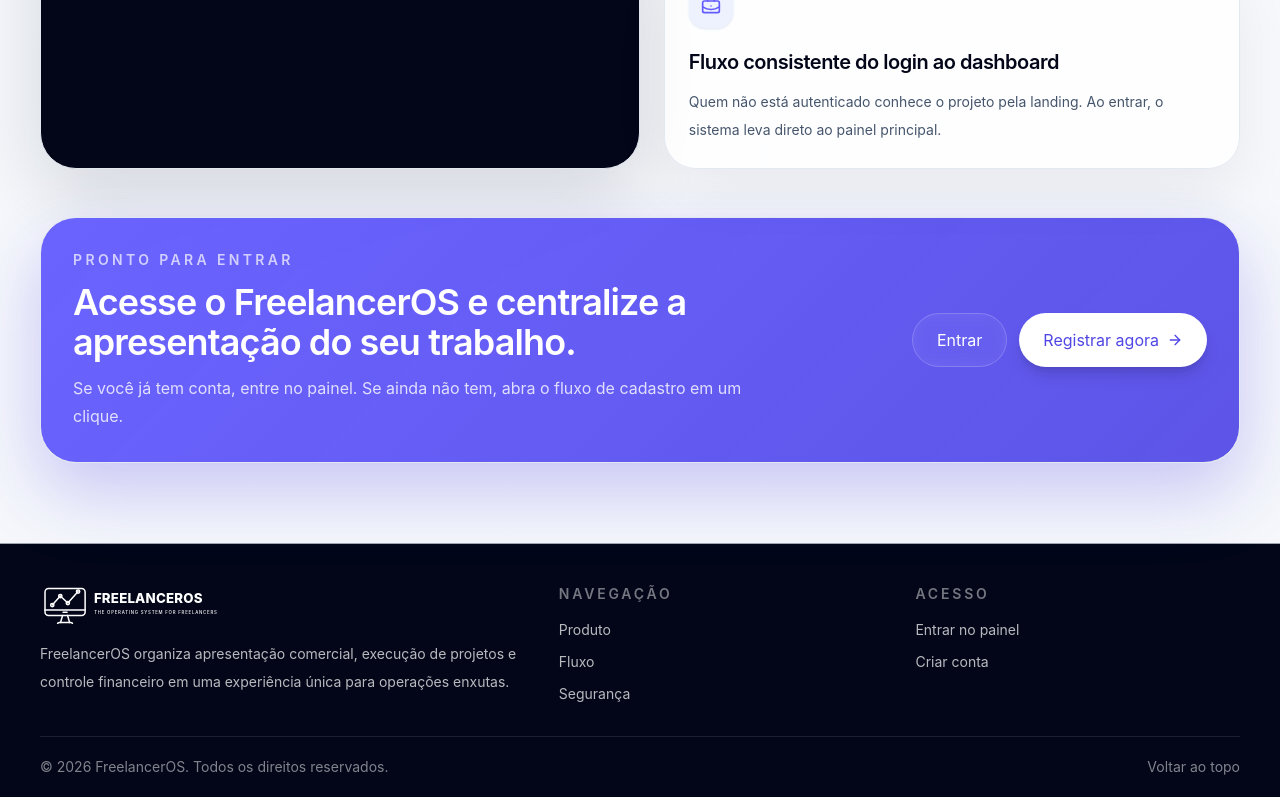
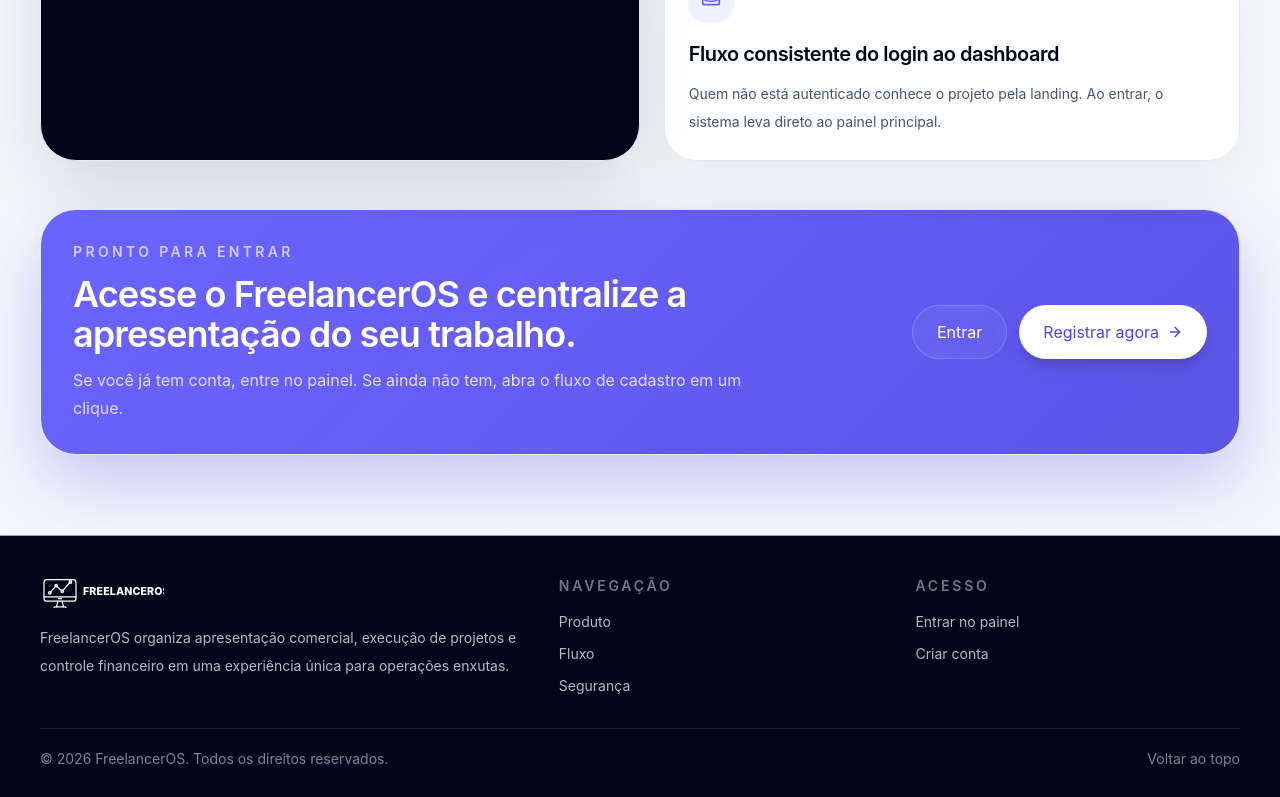
Before and after one commit to Jvictor3141/freelancerOS, a React (Vite) app: page / in a window 1280 px wide. Shown: the part 2000-2797 px from the top of the page. Built offline with nearby package versions, Linux system fonts and the light colour scheme; no server answers.

Commit message:
integracao da logo a pagina

```diff
--- a/index.html
+++ b/index.html
@@ -4,7 +4,18 @@
 <head>
   <meta charset="UTF-8" />
   <meta name="viewport" content="width=device-width, initial-scale=1.0" />
-  <title>FreelancerOS</title>
+  <title>FreelancerOS | Painel operacional para freelancers</title>
+  <meta
+    name="description"
+    content="FreelancerOS organiza clientes, projetos, propostas e pagamentos em um único painel para freelancers."
+  />
+  <meta name="theme-color" content="#1715b8" />
+  <link
+    rel="icon"
+    type="image/svg+xml"
+    href="/src/assets/freelanceros-mark.svg"
+  />
+  <link rel="apple-touch-icon" href="/src/assets/freelanceros-mark.svg" />
 </head>
 
 <body>
--- a/src/App.tsx
+++ b/src/App.tsx
@@ -1,5 +1,6 @@
 import { Suspense, lazy, useEffect, useRef } from 'react';
 import { Navigate, Route, Routes, useLocation } from 'react-router-dom';
+import { BrandLogo } from './components/BrandLogo';
 import { RouteTransition } from './components/RouteTransition';
 import { DashboardLayout } from './layout/DashboardLayout';
 import { LandingPage } from './pages/LandingPage';
@@ -42,7 +43,7 @@
 function LoadingState({ title, description }: LoadingStateProps) {
   return (
     <div className="motion-surface rounded-4xl border border-slate-200 bg-white/85 p-8 shadow-[0_24px_70px_rgba(15,23,42,0.08)] backdrop-blur">
-      <p className="text-sm font-medium text-slate-500">FreelancerOS</p>
+      <BrandLogo variant="lockup" className="h-8 w-auto" />
       <h1 className="mt-1 text-2xl font-semibold tracking-tight text-slate-950 sm:text-3xl">
         {title}
       </h1>
--- /dev/null
+++ b/src/components/BrandLogo.tsx
@@ -0,0 +1,36 @@
+import fullLogo from '../assets/freelanceros-logo.svg';
+import lockupLogo from '../assets/freelanceros-logo-lockup.svg';
+import markLogo from '../assets/freelanceros-mark.svg';
+
+type BrandLogoVariant = 'full' | 'lockup' | 'mark';
+type BrandLogoTone = 'brand' | 'inverse';
+
+type BrandLogoProps = {
+  variant?: BrandLogoVariant;
+  tone?: BrandLogoTone;
+  alt?: string;
+  className?: string;
+};
+
+const logoSources: Record<BrandLogoVariant, string> = {
+  full: fullLogo,
+  lockup: lockupLogo,
+  mark: markLogo,
+};
+
+export function BrandLogo({
+  variant = 'lockup',
+  tone = 'brand',
+  alt = 'FreelancerOS',
+  className,
+}: BrandLogoProps) {
+  return (
+    <img
+      src={logoSources[variant]}
+      alt={alt}
+      className={[className, tone === 'inverse' ? 'brightness-0 invert' : null]
+        .filter(Boolean)
+        .join(' ')}
+    />
+  );
+}
--- a/src/components/Header.tsx
+++ b/src/components/Header.tsx
@@ -1,6 +1,7 @@
 import { LogOut, Plus, ShieldCheck, UserRound } from 'lucide-react';
 import { useEffect, useRef, useState } from 'react';
 import { useNavigate } from 'react-router-dom';
+import { BrandLogo } from './BrandLogo';
 import { getErrorMessage } from '../lib/supabase';
 import { useAuthStore } from '../store/useAuthStore';
 
@@ -62,8 +63,17 @@
     <header className="sticky top-0 z-20 border-b border-slate-200 bg-white/85 backdrop-blur">
       <div className="grid grid-cols-[minmax(0,1fr)_auto] items-start gap-3 px-4 py-3 sm:px-6 lg:px-8 xl:items-center">
         <div className="min-w-0">
+          <div className="mb-3 flex items-center justify-between gap-3 xl:hidden">
+            <BrandLogo variant="lockup" className="h-7 w-auto" />
+            <span className="rounded-full border border-slate-200 bg-white px-3 py-1 text-xs font-semibold uppercase tracking-[0.18em] text-slate-400">
+              Painel
+            </span>
+          </div>
+          <p className="hidden text-xs font-semibold uppercase tracking-[0.18em] text-slate-400 xl:block">
+            FreelancerOS
+          </p>
           <h2 className="mt-1 text-xl font-semibold tracking-tight text-slate-950 lg:text-2xl">
-            Controle tudo sem virar refém de planilha
+            The Operating System for Freelancers
           </h2>
           <p className="text-sm font-medium capitalize text-slate-500">
             {formattedDate}
--- a/src/components/Sidebar.tsx
+++ b/src/components/Sidebar.tsx
@@ -1,4 +1,4 @@
-import { BriefcaseBusiness, ShieldCheck } from 'lucide-react';
+import { BrandLogo } from './BrandLogo';
 import { useAuthStore } from '../store/useAuthStore';
 import { NavigationList } from './navigation';
 
@@ -7,22 +7,21 @@
 
   return (
     <aside className="sticky top-0 hidden h-screen w-72 shrink-0 border-r border-slate-200 bg-white/90 px-5 py-6 backdrop-blur xl:flex xl:flex-col">
-      <div className="flex items-center gap-3 px-2">
-        <div className="flex h-11 w-11 items-center justify-center rounded-2xl bg-[#635bff] text-white shadow-lg shadow-indigo-200">
-          <BriefcaseBusiness size={20} />
-        </div>
-        <div>
-          <h1 className="text-lg font-semibold text-slate-900">
-            Painel operacional
-          </h1>
-        </div>
+      <div className="motion-surface rounded-[30px] border border-slate-200 bg-[linear-gradient(180deg,rgba(255,255,255,0.98),rgba(248,250,252,0.92))] p-5 shadow-[0_18px_40px_rgba(15,23,42,0.06)]">
+        <BrandLogo variant="lockup" className="h-9 w-auto" />
+        <p className="mt-4 text-xs font-semibold uppercase tracking-[0.18em] text-slate-400">
+          Painel operacional
+        </p>
+        <p className="mt-2 text-sm leading-6 text-slate-600">
+          Clientes, projetos, propostas e pagamentos no mesmo fluxo de trabalho.
+        </p>
       </div>
 
-      <NavigationList className="mt-10 space-y-2" />
+      <NavigationList className="mt-8 space-y-2" />
 
       <div className="motion-surface mt-auto rounded-3xl border border-slate-200 bg-slate-50 p-4">
-        <div className="mb-4 inline-flex rounded-2xl bg-white p-3 text-[#635bff] shadow-sm shadow-slate-200">
-          <ShieldCheck size={18} />
+        <div className="mb-4 inline-flex rounded-2xl bg-white p-3 shadow-sm shadow-slate-200">
+          <BrandLogo variant="mark" className="h-5 w-5" alt="" />
         </div>
         <p className="text-xs font-semibold uppercase tracking-[0.18em] text-slate-400">
           Conta conectada
--- a/src/pages/LandingPage.tsx
+++ b/src/pages/LandingPage.tsx
@@ -9,7 +9,7 @@
   Users,
 } from 'lucide-react';
 import { Link } from 'react-router-dom';
-import freelancerosLogo from '../assets/freelanceros-logo.svg';
+import { BrandLogo } from '../components/BrandLogo';
 
 const featureCards = [
   {
@@ -75,11 +75,7 @@
               to="/"
               className="inline-flex items-center gap-3 rounded-full px-2 py-1"
             >
-              <img
-                src={freelancerosLogo}
-                alt="FreelancerOS"
-                className="h-9 w-auto sm:h-10"
-              />
+              <BrandLogo variant="lockup" className="h-7 w-auto sm:h-8" />
             </Link>
 
             <nav className="hidden items-center gap-7 text-sm font-medium text-slate-600 lg:flex">
@@ -398,10 +394,10 @@
           <div className="mx-auto max-w-7xl px-5 py-10 sm:px-8 lg:px-10">
             <div className="grid gap-8 lg:grid-cols-[minmax(0,1.2fr)_minmax(12rem,0.8fr)_minmax(12rem,0.8fr)]">
               <div className="space-y-4">
-                <img
-                  src={freelancerosLogo}
-                  alt="FreelancerOS"
-                  className="h-10 w-auto brightness-0 invert"
+                <BrandLogo
+                  variant="lockup"
+                  tone="inverse"
+                  className="h-8 w-auto"
                 />
                 <p className="max-w-xl text-sm leading-7 text-white/72">
                   FreelancerOS organiza apresentação comercial, execução de
--- a/src/pages/LoginPage.tsx
+++ b/src/pages/LoginPage.tsx
@@ -8,7 +8,7 @@
   Wallet,
 } from 'lucide-react';
 import { Link, useSearchParams } from 'react-router-dom';
-import freelancerosLogo from '../assets/freelanceros-logo.svg';
+import { BrandLogo } from '../components/BrandLogo';
 import { getErrorMessage } from '../lib/supabase';
 import { requestPasswordReset } from '../services/authService';
 import { useAuthStore } from '../store/useAuthStore';
@@ -156,11 +156,7 @@
               </div>
 
               <div className="mb-6 flex justify-center">
-                <img
-                  src={freelancerosLogo}
-                  alt="FreelancerOS"
-                  className="h-auto w-full max-w-110"
-                />
+                <BrandLogo variant="lockup" className="h-12 w-auto sm:h-14" />
               </div>
 
               <div className="min-h-35">
@@ -352,8 +348,8 @@
           <div className="relative flex h-full flex-col justify-between gap-10">
             <div className="space-y-6">
               <div className="inline-flex items-center gap-3 rounded-full border border-white/20 bg-white/10 px-4 py-2 text-sm font-medium text-white/90 backdrop-blur">
-                <span className="flex h-10 w-10 items-center justify-center rounded-2xl bg-white text-[#635bff] shadow-lg shadow-indigo-950/20">
-                  <BriefcaseBusiness size={20} />
+                <span className="flex h-10 w-10 items-center justify-center rounded-2xl bg-white shadow-lg shadow-indigo-950/20">
+                  <BrandLogo variant="mark" className="h-5 w-5" alt="" />
                 </span>
                 FreelancerOS
               </div>
--- a/src/pages/RecoveryPasswordPage.tsx
+++ b/src/pages/RecoveryPasswordPage.tsx
@@ -1,7 +1,7 @@
 import { useEffect, useState } from 'react';
 import { ArrowLeft, KeyRound, ShieldAlert } from 'lucide-react';
 import { useLocation, useNavigate } from 'react-router-dom';
-import freelancerosLogo from '../assets/freelanceros-logo.svg';
+import { BrandLogo } from '../components/BrandLogo';
 import { getErrorMessage } from '../lib/supabase';
 import { updatePassword } from '../services/authService';
 import { useAuthStore } from '../store/useAuthStore';
@@ -99,11 +99,7 @@
             <div className="mx-auto w-full max-w-md">
               <div className="rounded-[28px] border border-slate-200 bg-white p-6 shadow-[0_20px_45px_rgba(15,23,42,0.08)] sm:p-8">
                 <div className="mb-6 flex justify-center">
-                  <img
-                    src={freelancerosLogo}
-                    alt="FreelancerOS"
-                    className="h-auto w-full max-w-110"
-                  />
+                  <BrandLogo variant="lockup" className="h-12 w-auto sm:h-14" />
                 </div>
 
                 {isInvalidRecoveryState ? (
@@ -241,8 +237,8 @@
             <div className="relative flex h-full flex-col justify-between gap-10">
               <div className="space-y-6">
                 <div className="inline-flex items-center gap-3 rounded-full border border-white/20 bg-white/10 px-4 py-2 text-sm font-medium text-white/90 backdrop-blur">
-                  <span className="flex h-10 w-10 items-center justify-center rounded-2xl bg-white text-[#635bff] shadow-lg shadow-indigo-950/20">
-                    <KeyRound size={20} />
+                  <span className="flex h-10 w-10 items-center justify-center rounded-2xl bg-white shadow-lg shadow-indigo-950/20">
+                    <BrandLogo variant="mark" className="h-5 w-5" alt="" />
                   </span>
                   Recuperação segura
                 </div>
```
Also changed, not shown: src/assets/freelanceros-logo-lockup.svg (added), src/assets/freelanceros-mark.svg (added).
